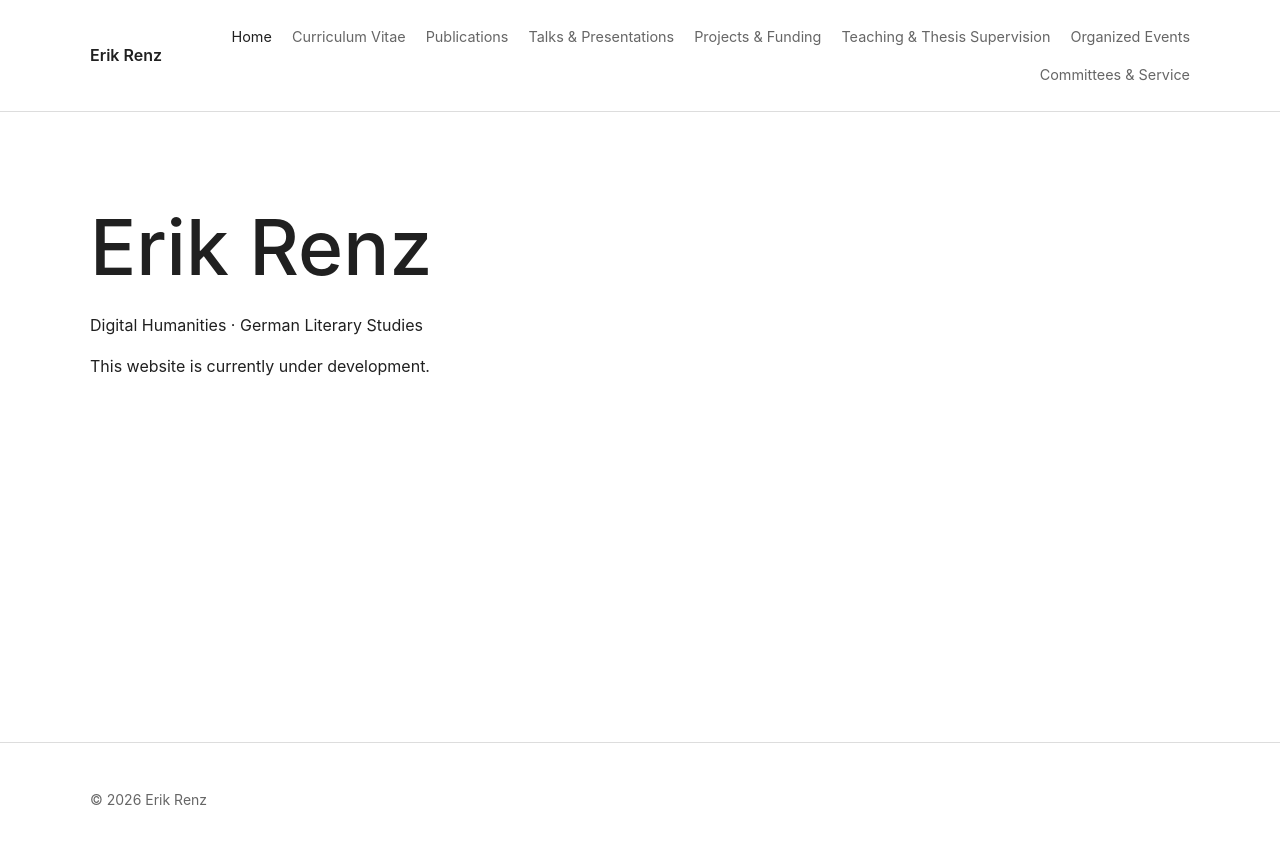
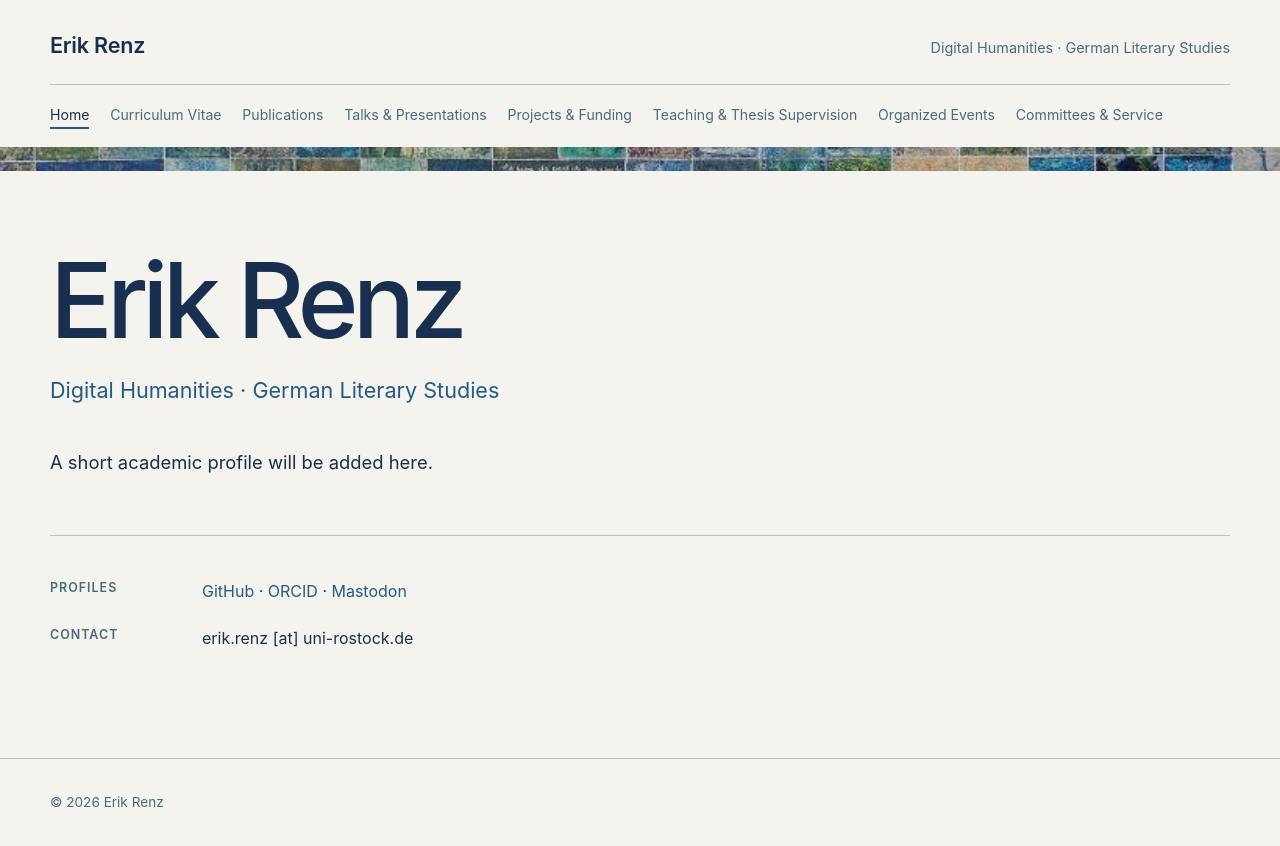
Before and after one commit to erre1998/erre1998.github.io, a Jekyll site: the page built from index.md, in a window 1280 px wide. Shown: the top 846 px of the page. Built offline with Jekyll 4.4.1, drawn with Linux system fonts in a browser that asks for light colours.

Commit message:
Refine homepage and add privacy information

```diff
--- a/_config.yml
+++ b/_config.yml
@@ -1,5 +1,6 @@
 title: "Erik Renz"
-description: "Personal website of Erik Renz"
+tagline: "Digital Humanities · German Literary Studies"
+description: "Personal academic website of Erik Renz"
 
 url: "https://erre1998.github.io"
 baseurl: ""
--- a/_layouts/default.html
+++ b/_layouts/default.html
@@ -10,7 +10,9 @@
         >
 
         <title>
-            {% if page.title %}
+            {% if page.url == "/" %}
+            {{ site.title }}
+            {% elsif page.title %}
             {{ page.title }} · {{ site.title }}
             {% else %}
             {{ site.title }}
@@ -34,15 +36,25 @@
 
             <div class="container site-header-inner">
 
-                <a class="site-title" href="{{ '/' | relative_url }}">
-                    {{ site.title }}
-                </a>
+                <div class="site-identity">
+
+                    <a class="site-title" href="{{ '/' | relative_url }}">
+                        {{ site.title }}
+                    </a>
+
+                    <p class="site-subtitle">
+                        {{ site.tagline }}
+                    </p>
+
+                </div>
 
                 {% include navigation.html %}
 
             </div>
 
         </header>
+
+        <div class="site-mosaic" aria-hidden="true"></div>
 
         <main class="site-main">
 
@@ -56,7 +68,7 @@
 
         <footer class="site-footer">
 
-            <div class="container">
+            <div class="container site-footer-inner">
 
                 <p>&copy; {{ "now" | date: "%Y" }} Erik Renz</p>
 
--- a/assets/css/main.css
+++ b/assets/css/main.css
@@ -1,14 +1,24 @@
 /* ---------------------------------
-   Variables
+   Design system
 ---------------------------------- */
 
 :root {
-    --color-background: #ffffff;
-    --color-text: #202020;
-    --color-muted: #666666;
-    --color-border: #dddddd;
+    --color-background: #f5f3ee;
+    --color-surface: #ffffff;
 
-    --content-width: 1100px;
+    --color-text: #192f4f;
+    --color-muted: #486c78;
+
+    --color-primary: #235b85;
+    --color-accent: #308db6;
+
+    --color-green: #445d4b;
+    --color-warm: #bb9e76;
+
+    --color-border: #b7c2c8;
+
+    --content-width: 1180px;
+    --reading-width: 760px;
 }
 
 
@@ -34,24 +44,42 @@ body {
         -apple-system,
         BlinkMacSystemFont,
         "Segoe UI",
+        Helvetica,
         Arial,
         sans-serif;
 
     font-size: 1rem;
-    line-height: 1.6;
+    line-height: 1.65;
+}
+
+img {
+    display: block;
+    max-width: 100%;
 }
 
 a {
-    color: inherit;
+    color: var(--color-primary);
+
+    text-decoration-thickness: 1px;
+    text-underline-offset: 0.18em;
+}
+
+a:hover {
+    color: var(--color-text);
+}
+
+a:focus-visible {
+    outline: 2px solid var(--color-primary);
+    outline-offset: 4px;
 }
 
 
 /* ---------------------------------
-   Layout
+   General layout
 ---------------------------------- */
 
 .container {
-    width: min(100% - 3rem, var(--content-width));
+    width: min(calc(100% - 3rem), var(--content-width));
     margin-inline: auto;
 }
 
@@ -61,24 +89,41 @@ a {
 ---------------------------------- */
 
 .site-header {
-    border-bottom: 1px solid var(--color-border);
+    background-color: var(--color-background);
 }
 
 .site-header-inner {
+    padding-top: 1.75rem;
+    padding-bottom: 1.15rem;
+}
+
+.site-identity {
     display: flex;
-    align-items: center;
+    align-items: baseline;
     justify-content: space-between;
     gap: 2rem;
-
-    padding-top: 1.5rem;
-    padding-bottom: 1.5rem;
 }
 
 .site-title {
-    flex-shrink: 0;
+    color: var(--color-text);
 
+    font-size: 1.35rem;
     font-weight: 600;
+    letter-spacing: -0.01em;
+
     text-decoration: none;
+}
+
+.site-title:hover {
+    color: var(--color-primary);
+}
+
+.site-subtitle {
+    margin: 0;
+
+    color: var(--color-muted);
+
+    font-size: 0.9rem;
 }
 
 
@@ -87,16 +132,18 @@ a {
 ---------------------------------- */
 
 .site-navigation {
-    margin-left: auto;
+    margin-top: 1.25rem;
+    padding-top: 1rem;
+
+    border-top: 1px solid var(--color-border);
 }
 
 .navigation-list {
     display: flex;
     align-items: center;
-    justify-content: flex-end;
     flex-wrap: wrap;
 
-    gap: 0.75rem 1.25rem;
+    gap: 0.55rem 1.3rem;
 
     margin: 0;
     padding: 0;
@@ -105,9 +152,15 @@ a {
 }
 
 .navigation-item a {
+    display: inline-block;
+
+    padding-bottom: 0.15rem;
+
+    border-bottom: 2px solid transparent;
+
     color: var(--color-muted);
 
-    font-size: 0.9rem;
+    font-size: 0.88rem;
     line-height: 1.4;
 
     text-decoration: none;
@@ -115,41 +168,51 @@ a {
 }
 
 .navigation-item a:hover {
+    color: var(--color-primary);
+}
+
+.navigation-item a[aria-current="page"] {
+    border-bottom-color: var(--color-primary);
+
     color: var(--color-text);
 }
 
-.navigation-item a[aria-current="page"] {
-    color: var(--color-text);
+
+/* ---------------------------------
+   Mosaic accent
+---------------------------------- */
+
+.site-mosaic {
+    width: 100%;
+    height: 24px;
+
+    background-image:
+        url("../images/mosaic.jpg");
+
+    background-position: center 48%;
+    background-size: cover;
+    background-repeat: no-repeat;
 }
+
 
 /* ---------------------------------
    Main
 ---------------------------------- */
 
 .site-main {
-    min-height: 70vh;
-    padding: 6rem 0;
+    min-height: 65vh;
+
+    padding-top: 5rem;
+    padding-bottom: 6rem;
 }
 
-.site-main h1 {
-    margin-top: 0;
-    margin-bottom: 1.5rem;
-
-    font-size: clamp(2.5rem, 6vw, 5rem);
-    line-height: 1.05;
-    font-weight: 500;
-}
-
-.site-main p {
-    max-width: 700px;
-}
 
 /* ---------------------------------
-   Pages
+   Standard pages
 ---------------------------------- */
 
 .page {
-    max-width: 800px;
+    max-width: var(--reading-width);
 }
 
 .page-header {
@@ -159,26 +222,190 @@ a {
 .page-title {
     margin: 0;
 
-    font-size: clamp(2.25rem, 5vw, 4rem);
-    line-height: 1.1;
+    color: var(--color-text);
+
+    font-size: clamp(2.4rem, 5vw, 4rem);
     font-weight: 500;
+    line-height: 1.08;
+    letter-spacing: -0.035em;
 }
 
 .page-content {
-    max-width: 700px;
+    max-width: var(--reading-width);
 }
+
+
+/* ---------------------------------
+   Home
+---------------------------------- */
+
+.home-hero {
+    max-width: 900px;
+
+    padding-bottom: 4rem;
+}
+
+.home-kicker {
+    margin: 0 0 1.25rem;
+
+    color: var(--color-muted);
+
+    font-size: 0.78rem;
+    font-weight: 600;
+
+    letter-spacing: 0.12em;
+    text-transform: uppercase;
+}
+
+.home-title {
+    margin: 0;
+
+    color: var(--color-text);
+
+    font-size: clamp(3.5rem, 9vw, 6.5rem);
+    font-weight: 500;
+
+    line-height: 0.95;
+    letter-spacing: -0.055em;
+}
+
+.home-fields {
+    margin: 1.5rem 0 0;
+
+    color: var(--color-primary);
+
+    font-size: clamp(1.1rem, 2vw, 1.35rem);
+    line-height: 1.5;
+}
+
+.home-intro {
+    max-width: var(--reading-width);
+
+    margin: 2.5rem 0 0;
+
+    font-size: 1.15rem;
+    line-height: 1.75;
+}
+
+.home-details {
+    margin-top: 3.5rem;
+    padding-top: 2rem;
+
+    border-top: 1px solid var(--color-border);
+}
+
+.home-detail {
+    display: grid;
+    grid-template-columns: 120px minmax(0, 1fr);
+    gap: 2rem;
+
+    padding: 0.65rem 0;
+}
+
+.home-detail h2 {
+    margin: 0;
+
+    color: var(--color-muted);
+
+    font-size: 0.78rem;
+    font-weight: 600;
+
+    letter-spacing: 0.08em;
+    text-transform: uppercase;
+}
+
+.home-detail p {
+    margin: 0;
+}
+
+.home-detail a {
+    text-decoration: none;
+}
+
+.home-detail a:hover {
+    text-decoration: underline;
+}
+
+
+/* ---------------------------------
+   Home sections
+---------------------------------- */
+
+.home-overview {
+    max-width: 960px;
+}
+
+.home-section {
+    display: grid;
+
+    grid-template-columns: 180px minmax(0, 1fr);
+    gap: 2.5rem;
+
+    padding-top: 2.25rem;
+    padding-bottom: 2.25rem;
+
+    border-top: 1px solid var(--color-border);
+}
+
+.home-section-title {
+    display: flex;
+    align-items: baseline;
+    gap: 0.65rem;
+
+    margin: 0;
+
+    color: var(--color-muted);
+
+    font-size: 0.78rem;
+    font-weight: 600;
+
+    letter-spacing: 0.09em;
+    text-transform: uppercase;
+}
+
+.home-section-title::before {
+    content: "";
+
+    width: 0.5rem;
+    height: 0.5rem;
+
+    flex: 0 0 auto;
+
+    background-color: var(--color-primary);
+}
+
+.home-section-content {
+    max-width: var(--reading-width);
+}
+
+.home-section-content > :first-child {
+    margin-top: 0;
+}
+
+.home-section-content > :last-child {
+    margin-bottom: 0;
+}
+
 
 /* ---------------------------------
    Footer
 ---------------------------------- */
 
 .site-footer {
-    padding: 2rem 0;
-
     border-top: 1px solid var(--color-border);
 
     color: var(--color-muted);
-    font-size: 0.875rem;
+}
+
+.site-footer-inner {
+    padding-top: 2rem;
+    padding-bottom: 2rem;
+}
+
+.site-footer p {
+    margin: 0;
+
+    font-size: 0.85rem;
 }
 
 
@@ -186,29 +413,42 @@ a {
    Responsive
 ---------------------------------- */
 
-@media (max-width: 900px) {
+@media (max-width: 800px) {
 
     .container {
-        width: min(100% - 2rem, var(--content-width));
+        width: min(calc(100% - 2rem), var(--content-width));
     }
 
-    .site-header-inner {
+    .site-identity {
         align-items: flex-start;
         flex-direction: column;
-        gap: 1rem;
-    }
-
-    .site-navigation {
-        width: 100%;
-        margin-left: 0;
+        gap: 0.2rem;
     }
 
     .navigation-list {
-        justify-content: flex-start;
-        gap: 0.75rem 1.25rem;
+        gap: 0.7rem 1rem;
+    }
+
+    .navigation-item a {
+        white-space: normal;
+    }
+
+    .site-mosaic {
+        height: 18px;
     }
 
     .site-main {
-        padding: 4rem 0;
+        padding-top: 3.5rem;
+        padding-bottom: 4rem;
+    }
+
+    .home-hero {
+        padding-bottom: 3rem;
+    }
+
+    .home-section {
+        grid-template-columns: 1fr;
+
+        gap: 1rem;
     }
 }
--- a/index.md
+++ b/index.md
@@ -1,11 +1,54 @@
 ---
 layout: default
 title: Home
+permalink: /
 description: "Personal academic website of Erik Renz."
 ---
 
-# Erik Renz
+<section class="home">
 
-Digital Humanities · German Literary Studies
+    <h1 class="home-title">
+        Erik Renz
+    </h1>
 
-This website is currently under development.
+    <p class="home-fields">
+        Digital Humanities · German Literary Studies
+    </p>
+
+    <div class="home-intro">
+
+        <p>
+            A short academic profile will be added here.
+        </p>
+
+    </div>
+
+    <div class="home-details">
+
+        <section class="home-detail">
+
+            <h2>Profiles</h2>
+
+            <p>
+                <a href="https://github.com/erre1998">GitHub</a>
+                <span aria-hidden="true">·</span>
+                <a href="https://orcid.org/0009-0005-8288-7470">ORCID</a>
+                <span aria-hidden="true">·</span>
+                <a href="https://fedihum.org/@erre1998" rel="me">Mastodon</a>
+            </p>
+
+        </section>
+
+        <section class="home-detail">
+
+            <h2>Contact</h2>
+
+            <p>
+                erik.renz [at] uni-rostock.de
+            </p>
+
+        </section>
+
+    </div>
+
+</section>
```
Also changed, not shown: assets/images/mosaic.jpg (added).
